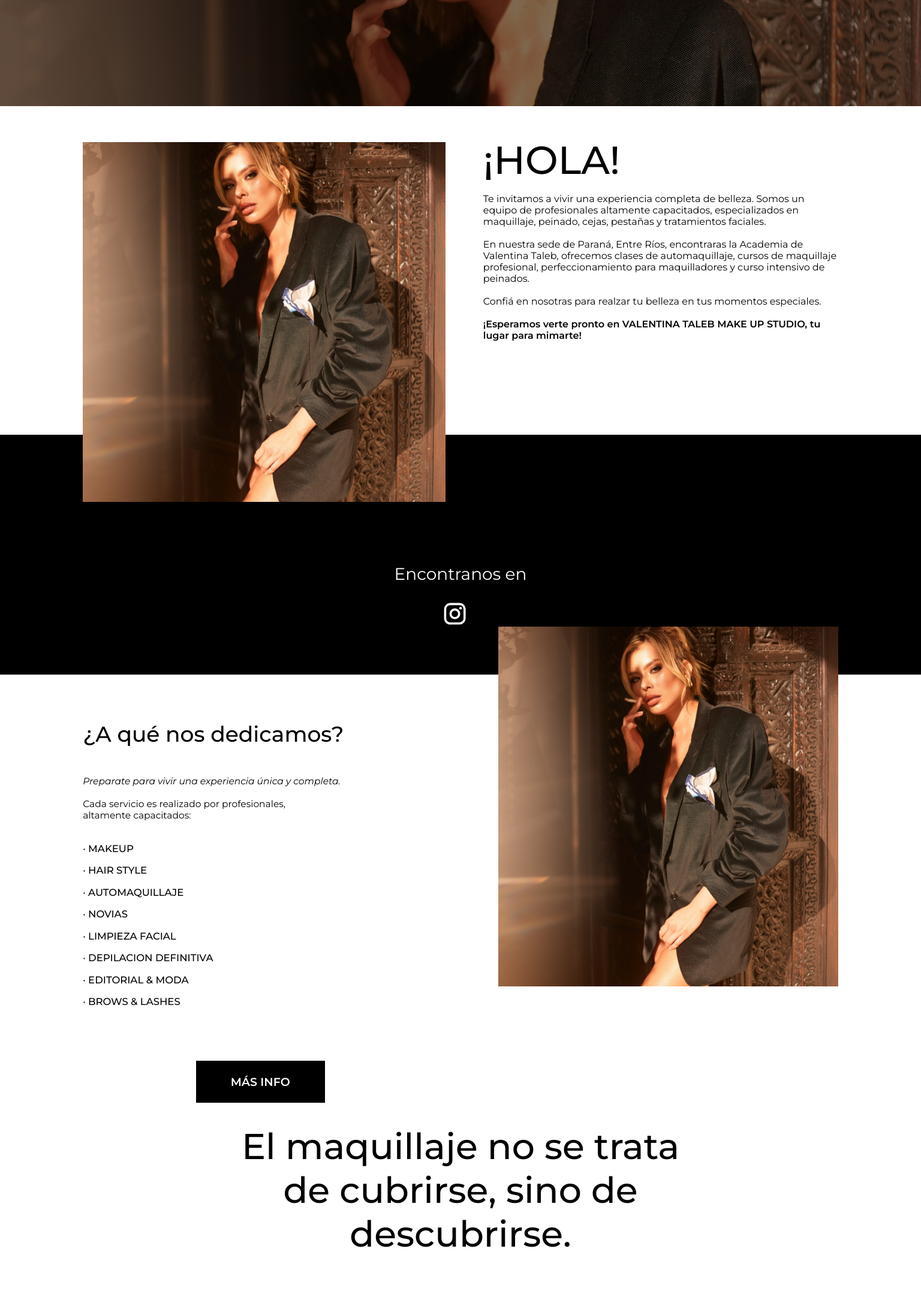
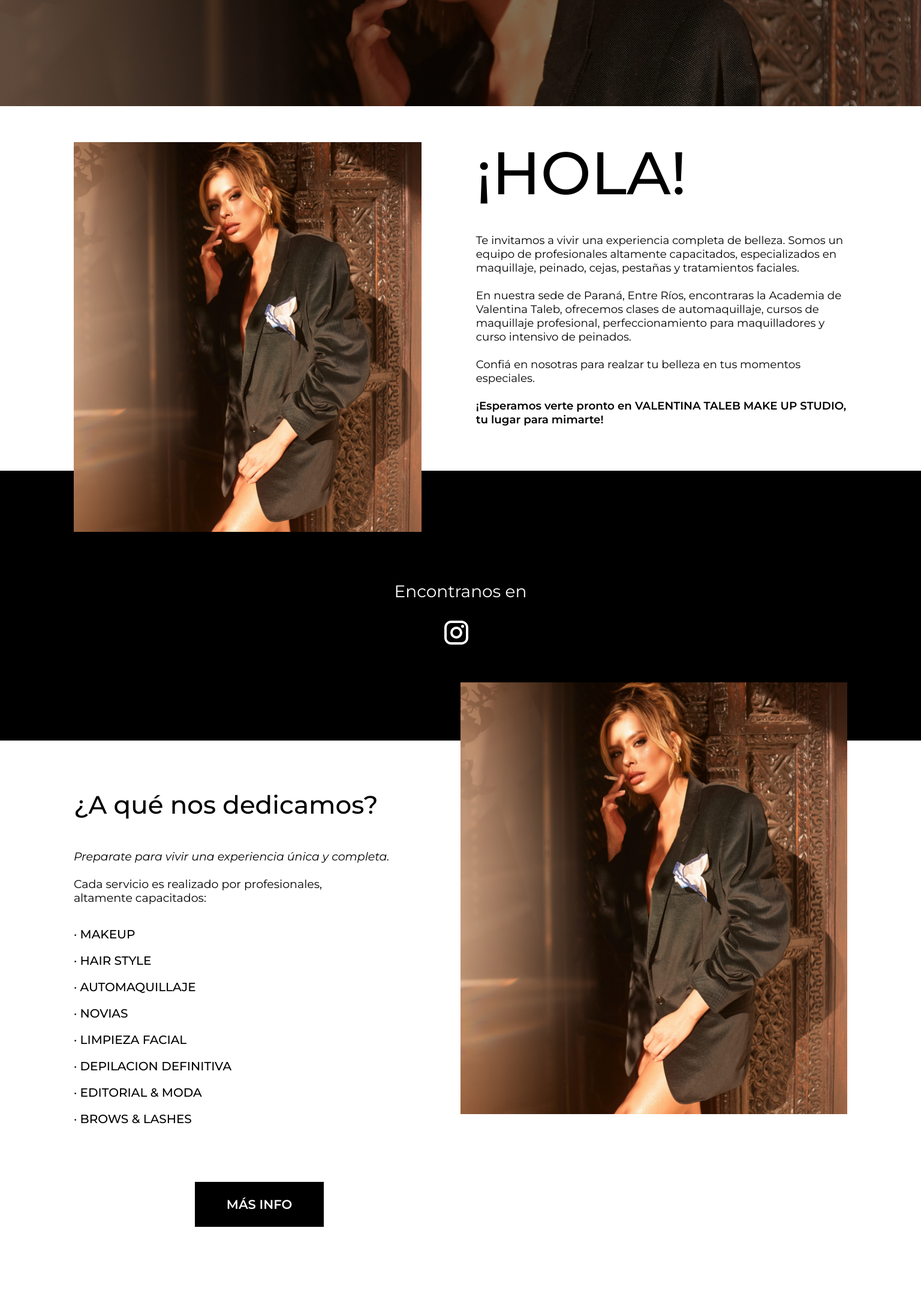
Before and after one commit to justinait/vtaleb, a React (Vite) app: page / in a window 1536 px wide. Shown: the part 607-2765 px from the top of the page at 60% size. Built offline with nearby package versions, Linux system fonts and the light colour scheme.

Commit message:
desktop home

```diff
--- a/src/Components/Header/Header.css
+++ b/src/Components/Header/Header.css
@@ -96,6 +96,16 @@
     }
 }
 
+@media(min-width: 1200px){
+    .dropdownHeader{
+        width: 58vw;
+    }
+    .logoHeader{
+        height: 4.5vh;
+    }.dropdownItemsContainer a {
+        font-size: 15px;
+    }
+}
 @media(min-width: 1600px){
     .dropdownHeader{
         width: 50vw;
--- a/src/Components/HomeServices/HomeServices.css
+++ b/src/Components/HomeServices/HomeServices.css
@@ -137,8 +137,34 @@
         font-size: 19px;
     }
     .heroFinalPhrase {
-        font-size: 60px;
-        width: 50vw;
-        margin: 10vh auto 14vh;
+        font-size: 70px;
+        width: 60vw;
+        margin: 12vh auto 14vh;
     }
 }
+@media (min-width: 1400px){
+    .homeServicesContainer{
+        padding: 0 8%;
+        height: 805px;
+    }
+    .homeServicesTitle {
+        font-size: 42px;
+    }
+    .homeServicesText{
+        font-size: 19px;
+    }
+    .homeServicesImage{
+        height: 720px;
+        width: 50%;
+    }
+    .homeServicesItems {
+        font-size: 20px;
+    }
+    .button {
+        font-size: 21px;
+    }
+    .heroFinalPhrase{
+        font-size: 80px;
+        margin: 13vh auto;
+    }
+}
--- a/src/Components/Introduction/Introduction.css
+++ b/src/Components/Introduction/Introduction.css
@@ -90,3 +90,25 @@
         height: 600px;
     }
 }
+
+
+@media(min-width:1400px){
+    .introContainer{
+        height: 580px;
+        padding: 0 8%;
+    }
+    .introText{
+        font-size: 18.3px;
+    }
+    .introTextBox{
+        width: 48%;
+    }
+    .introImage {
+        width: 45%;
+        height: 650px;
+    }
+    .introTitle {
+        margin: 50px 0 40px 0;
+        font-size: 100px;
+    }
+}
--- a/src/Components/Introduction/SocialMedia.css
+++ b/src/Components/Introduction/SocialMedia.css
@@ -42,8 +42,18 @@
         padding: 14% 0 0;
     }
     .socialMediaIcons {
-        color:white;
-        margin: 0 48%;
         font-size: 2.7em !important;
     }
 }
+@media(min-width: 1400px){
+    .socialMediaBox{
+        height: 450px;
+    }
+
+    .socialMediaBox p {
+        padding: 12% 0 0;
+    }
+    .socialMediaIcons {
+        font-size: 3em !important;
+    }
+}
```
